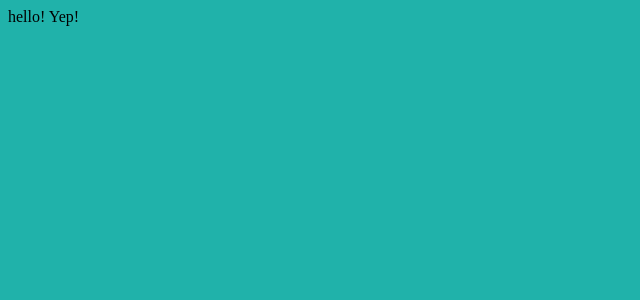
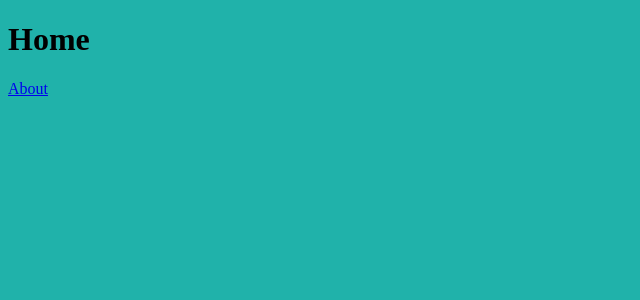
Before and after one commit to ToggyO/webpack_config, a React app: page / in a window 1280 px wide. Shown: the top 300 px of the page, without its empty margins (0-640 px from the left). Built offline with nearby package versions, Linux system fonts and the light colour scheme.

Commit message:
fixed webpack config

```diff
--- a/config/webpack.config.base.js
+++ b/config/webpack.config.base.js
@@ -3,7 +3,7 @@ module.exports = {
     module: {
         rules: [
             {
-                test: /\.js?$/,
+                test: /\.(js|mjs|jsx|ts|tsx)$/,
                 exclude: /node_modules/,
                 use: {
                     loader: 'babel-loader',
@@ -21,4 +21,7 @@ module.exports = {
             },
         ],
     },
+    resolve: {
+        extensions: ['.js', '.jsx'],
+    },
 };
--- a/config/webpack.config.dev.js
+++ b/config/webpack.config.dev.js
@@ -2,7 +2,6 @@ const path = require('path');
 const HtmlWebpackPlugin = require('html-webpack-plugin');
 const webpack = require('webpack');
 const merge = require('webpack-merge');
-
 
 const baseConfig = require('./webpack.config.base');
 
--- /dev/null
+++ b/src/App.jsx
@@ -0,0 +1,14 @@
+import React from 'react';
+import { renderRoutes } from 'react-router-config';
+
+import './App.sass';
+
+const App = ({ route }) => {
+  return <div>{ renderRoutes(route.routes) }</div>;
+};
+
+App.default = {
+  route: null,
+};
+
+export default App;
--- /dev/null
+++ b/src/Routes.js
@@ -0,0 +1,24 @@
+import Home from './pages/Home';
+import About from './pages/About';
+import NotFound from './pages/NotFound';
+import App from './App';
+
+export default [
+    {
+        component: App,
+        routes: [
+            {
+                component: Home,
+                path: '/',
+                exact: true
+            },
+            {
+                component: About,
+                path: '/about'
+            },
+            {
+                component: NotFound
+            }
+        ]
+    }
+];
--- a/src/index.js
+++ b/src/index.js
@@ -1,5 +1,13 @@
 import React from 'react';
 import ReactDOM from 'react-dom';
-import './index.sass';
+import { BrowserRouter } from 'react-router-dom';
+import { renderRoutes } from 'react-router-config';
 
-ReactDOM.render(<div>hello! Yep!</div>, document.querySelector('#root'));
+import Routes from './Routes';
+
+ReactDOM.render(
+  <BrowserRouter>
+    <div>
+      { renderRoutes(Routes) }
+    </div>
+  </BrowserRouter>, document.querySelector('#root'));
--- /dev/null
+++ b/src/pages/About.jsx
@@ -0,0 +1,13 @@
+import React from 'react';
+import { Link } from 'react-router-dom';
+
+const About = () => {
+    return (
+      <div>
+        <h1>About</h1>
+        <Link to="/">Home</Link>
+      </div>
+    );
+};
+
+export default About;
--- /dev/null
+++ b/src/pages/Home.jsx
@@ -0,0 +1,13 @@
+import React from 'react';
+import { Link } from 'react-router-dom';
+
+const Home = () => {
+    return (
+      <div>
+        <h1>Home</h1>
+        <Link to="/about">About</Link>
+      </div>
+    );
+};
+
+export default Home;
--- /dev/null
+++ b/src/pages/NotFound.jsx
@@ -0,0 +1,11 @@
+import React from 'react';
+
+const NotFound = () => {
+    return (
+      <div>
+        <h1>NotFound</h1>
+      </div>
+    );
+};
+
+export default NotFound;
```
Also changed, not shown: package.json (+8 -2 lines), config/paths.js (added), src/App.sass (renamed from src/index.sass), 2 other files (tests, documents, lock files or other folders).
